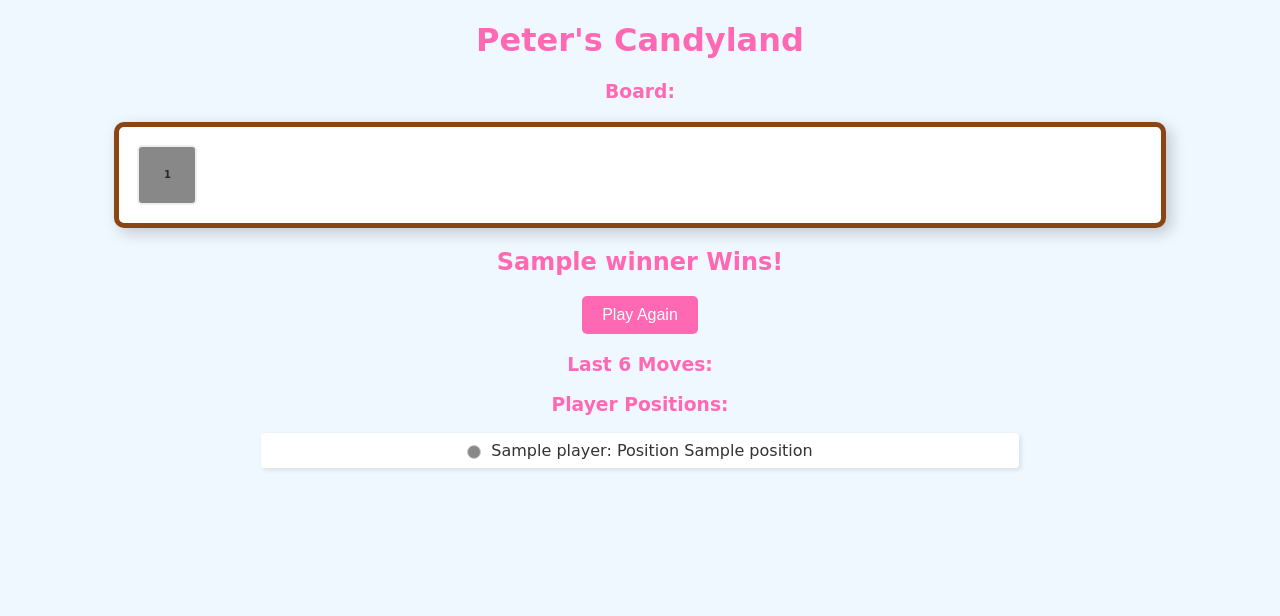
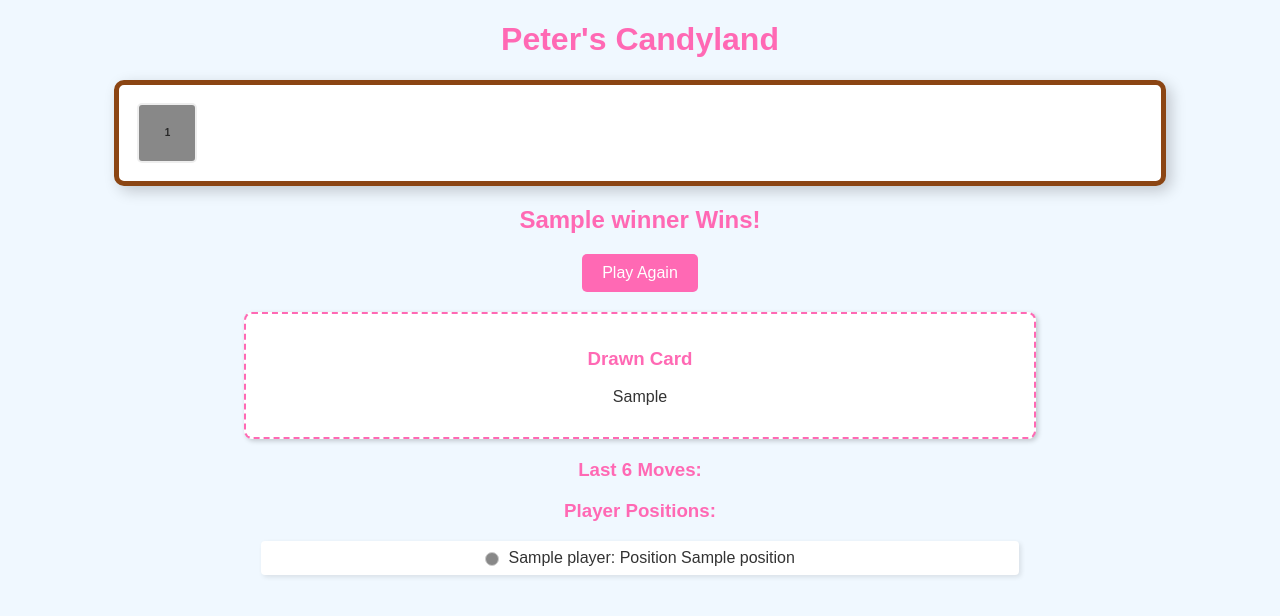
Before and after one commit to petersomerville/candyland, a Flask app: template templates/game.html in a window 1280 px wide. Shown: the top 616 px of the page. Run offline with Flask 3, Linux system fonts and the light colour scheme; the template is opened without the code that fills it: most values are stand-ins (such as "Sample title", 1, 10 or a date in 2020).

Commit message:
add drawn card feature

```diff
--- a/app.py
+++ b/app.py
@@ -82,9 +82,11 @@ class Card:
 
     def __repr__(self):
         if self.card_type in ['single', 'double']:
-            return f"{self.card_type.upper()} {self.value.upper()}"
+            # Use title case for better readability
+            return f"{self.card_type.title()} {self.value.title()}"
         else:
-            return f"PICTURE: {self.value}"
+            # Keep picture names as they are
+            return f"Picture: {self.value}"
 
 class Deck:
     def __init__(self):
@@ -112,6 +114,8 @@ class Deck:
             self.draw_pile = self.discard_pile.copy()
             self.discard_pile = []
             self.shuffle()
+            # Optional: Add a message indicating reshuffle
+            # self.messages.append("Deck reshuffled.") # Need access to game messages here
         card = self.draw_pile.pop(0)
         self.discard_pile.append(card)
         return card
@@ -135,10 +139,14 @@ class Game:
         self.init_players(num_players, names)
         self.status = "InProgress"
         self.messages = []
+        # --- ADD THIS LINE ---
+        self.last_card = None # Initialize the last drawn card attribute
 
     def init_players(self, num_players, names):
+        pawn_colors = ['#FF0000', '#0000FF', '#FFFF00', '#008000', '#FFA500', '#800080'] # Example distinct colors
         for i in range(num_players):
-            pawn_color = COLORS[i % len(COLORS)]
+            # Use more distinct pawn colors if possible
+            pawn_color = pawn_colors[i % len(pawn_colors)]
             name = names[i] if i < len(names) and names[i] else f"Player {i+1}"
             self.players.append(Player(i+1, pawn_color, name))
 
@@ -146,71 +154,185 @@ class Game:
         return self.players[self.current_player_index]
 
     def advance_turn(self):
-        self.current_player_index = (self.current_player_index + 1) % len(self.players)
+        # Find the next player who doesn't have skip_turn set
+        next_player_index = (self.current_player_index + 1) % len(self.players)
+        while self.players[next_player_index].skip_turn:
+            self.messages.append(f"Player {self.players[next_player_index].name} loses a turn.")
+            self.players[next_player_index].skip_turn = False # Reset skip flag
+            next_player_index = (next_player_index + 1) % len(self.players)
+            # Safety break in case all players somehow get skip_turn
+            if next_player_index == self.current_player_index and self.players[next_player_index].skip_turn:
+                 self.messages.append("All players skipping turn? Resetting skip for current player.")
+                 self.players[next_player_index].skip_turn = False # Prevent infinite loop
+
+        self.current_player_index = next_player_index
+
 
     def move_player(self, player, card):
         orig_position = player.position
         new_position = orig_position
         board = self.board.spaces
+        found_target = False # Flag to check if a valid move was found
 
         if card.card_type in ['single', 'double']:
             needed = 1 if card.card_type == 'single' else 2
             found = 0
+            # Start searching from the square *after* the current one
             for pos in range(orig_position + 1, len(board)):
-                if board[pos].color == card.value:
+                # Don't count the finish square as a colored square for movement
+                if not board[pos].is_finish and board[pos].color == card.value:
                     found += 1
                     if found == needed:
                         new_position = pos
+                        found_target = True
                         break
+            # If the required squares weren't found before the end, move to finish
+            if not found_target:
+                 new_position = board[-1].index # Move to finish if color not found ahead
+                 found_target = True # Consider this a valid move completion
+
         elif card.card_type == 'picture':
-            for pos in range(len(board)):
+            # Picture cards always move forward to the specific picture square
+            for pos in range(len(board)): # Search the whole board
                 if board[pos].is_picture and board[pos].picture_name == card.value:
                     new_position = pos
+                    found_target = True
                     break
 
-        move_msg = f"Player {player.name} moves from {orig_position} to {new_position} due to {card}."
-        self.messages.append(move_msg)
-        player.position = new_position
+        # Only update position and messages if a valid target was found
+        if found_target:
+            move_msg = f"{player.name} drew {card}. Moves from {orig_position} to {new_position}."
+            self.messages.append(move_msg)
+            player.position = new_position
 
-        current_square = board[player.position]
-        if current_square.is_shortcut_start and card.card_type in ['single', 'double']:
-            shortcut_msg = f"Player {player.name} took shortcut from {player.position} to {current_square.shortcut_target}."
-            self.messages.append(shortcut_msg)
-            player.position = current_square.shortcut_target
+            # Check for special square effects *after* the initial move
+            current_square = board[player.position]
 
-        current_square = board[player.position]
-        if current_square.is_lose_turn:
-            player.skip_turn = True
-            self.messages.append(f"Player {player.name} landed on Molasses Swamp! Lose next turn.")
+            # Handle shortcuts only if not moving to the finish line directly
+            if current_square.is_shortcut_start and not current_square.is_finish:
+                shortcut_msg = f"{player.name} took shortcut from {player.position} to {current_square.shortcut_target}!"
+                self.messages.append(shortcut_msg)
+                player.position = current_square.shortcut_target
+                # Re-check the square after the shortcut
+                current_square = board[player.position]
 
-        if player.position >= board[-1].index:
-            self.status = "Finished"
-            self.winner = player
+            # Handle lose turn only if not moving to the finish line directly
+            if current_square.is_lose_turn and not current_square.is_finish:
+                player.skip_turn = True
+                self.messages.append(f"{player.name} landed on {current_square.picture_name}! Lose next turn.")
+
+            # Check for win condition
+            if player.position >= board[-1].index:
+                self.status = "Finished"
+                self.winner = player
+                self.messages.append(f"{player.name} reached Candy Castle and wins!")
+        else:
+             # This case should ideally not happen with the current logic,
+             # but good for robustness
+             self.messages.append(f"{player.name} drew {card}, but no valid move found.")
+
 
     def play_turn(self):
+        # Reset last card at the beginning of a new turn attempt
+        self.last_card = None
         player = self.get_current_player()
+
+        # Skip turn logic is now handled within advance_turn,
+        # but we keep the check here for clarity before drawing.
         if player.skip_turn:
-            self.messages.append(f"Player {player.name} loses a turn.")
-            player.skip_turn = False
+             # This message is now redundant if advance_turn handles it,
+             # but can be kept for debugging or specific turn flow logging.
+             # self.messages.append(f"Player {player.name} is skipping this turn.")
+             # The skip_turn flag is reset in advance_turn
+             self.advance_turn()
+             return None # Indicate no card was drawn this attempt
+
+        card = self.deck.draw()
+        # --- ADD THIS LINE ---
+        self.last_card = str(card) # Store the string representation of the drawn card
+
+        # Add message about the draw *before* moving
+        self.messages.append(f"{player.name} drew: {self.last_card}.")
+
+        self.move_player(player, card)
+
+        # Advance turn only if the game is not finished
+        if self.status != "Finished":
             self.advance_turn()
-            return None
-        card = self.deck.draw()
-        self.messages.append(f"Player {player.name} drew {card}.")
-        self.move_player(player, card)
-        if self.status == "Finished":
-            return card
-        self.advance_turn()
-        return card
+
+        return card # Return the card object itself (might be useful later)
 
 # ---------- Global Game Instance ----------
+# Using a global variable for simplicity in this example.
+# For larger apps, consider Flask sessions or a database.
 game = None
 
 # ---------- Flask Routes ----------
 @app.route("/", methods=["GET"])
 def setup():
+    global game
+    game = None # Ensure game is reset when going back to setup
     return render_template("setup.html")
 
 @app.route("/start", methods=["POST"])
+def start():
+    global game
+    try:
+        num_players = int(request.form.get("num_players", 0))
+        if not 2 <= num_players <= 6: # Basic validation
+             flash("Please enter a number of players between 2 and 6.", "error")
+             return redirect(url_for("setup"))
+    except (ValueError, TypeError):
+        flash("Invalid number of players.", "error")
+        return redirect(url_for("setup"))
+
+    names = []
+    for i in range(1, num_players + 1):
+        name = request.form.get(f"player{i}", f"Player {i}").strip()
+        if not name: # Ensure names are not empty
+            name = f"Player {i}"
+        names.append(name)
+
+    game = Game(num_players, names)
+    game.messages.append("Game started!")
+    return redirect(url_for("game_route"))
+
+@app.route("/game", methods=["GET"])
+def game_route():
+    if game is None:
+        # Redirect to setup if game hasn't been started
+        flash("Please start a new game first.", "info")
+        return redirect(url_for("setup"))
+    # The 'game' object (including game.last_card) is passed to the template
+    return render_template("game.html", game=game)
+
+@app.route("/draw", methods=["POST"])
+def draw():
+    global game
+    if game is None:
+        return redirect(url_for("setup"))
+    if game.status == "Finished":
+        # Prevent drawing if game is over
+        flash("The game has already finished!", "info")
+        return redirect(url_for("game_route"))
+
+    # play_turn now handles drawing, storing the card, moving, and advancing turn
+    game.play_turn()
+
+    # Redirect back to the game board, which will render with the updated game state
+    return redirect(url_for("game_route"))
+
+@app.route("/reset", methods=["POST"])
+def reset():
+    global game
+    game = None # Clear the game state
+    flash("Game has been reset.", "info")
+    return redirect(url_for("setup"))
+
+if __name__ == '__main__':
+    # Use 0.0.0.0 to make it accessible on your network if needed
+    app.run(host='0.0.0.0', port=5000, debug=True)
+
 def start():
     global game
     num_players = int(request.form.get("num_players"))
--- a/static/css/style.css
+++ b/static/css/style.css
@@ -1,5 +1,5 @@
 body {
-  font-family: 'Comic Sans MS', cursive, sans-serif; /* Candyland-esque font */
+  font-family: Arial, sans-serif; /* Updated font */
   background-color: #f0f8ff; /* Light, playful background */
   color: #333;
 }
@@ -115,3 +115,14 @@ li {
   border-radius: 4px;
   box-shadow: 2px 2px 5px rgba(0,0,0,0.1);
 }
+
+.drawn-card {
+  margin: 20px auto;
+  padding: 15px;
+  width: 60%;
+  background-color: #fff;
+  border: 2px dashed #ff69b4;
+  border-radius: 8px;
+  text-align: center;
+  box-shadow: 2px 2px 5px rgba(0, 0, 0, 0.2);
+}
--- a/templates/game.html
+++ b/templates/game.html
@@ -7,7 +7,6 @@
 <body>
   <h1>Peter's Candyland</h1>
 
-  <h3>Board:</h3>
   <div class="board">
     {% for square in game.board.spaces %}
       {% set square_classes = ['square'] %}
@@ -55,6 +54,13 @@
     </form>
   {% endif %}
 
+  {% if game.last_card is defined and game.last_card != '' %}
+    <div class="drawn-card">
+      <h3>Drawn Card</h3>
+      <p>{{ game.last_card }}</p>
+    </div>
+  {% endif %}
+
   <h3>Last 6 Moves:</h3>
   <ul>
     {% for msg in game.messages[-6:] %}
```
